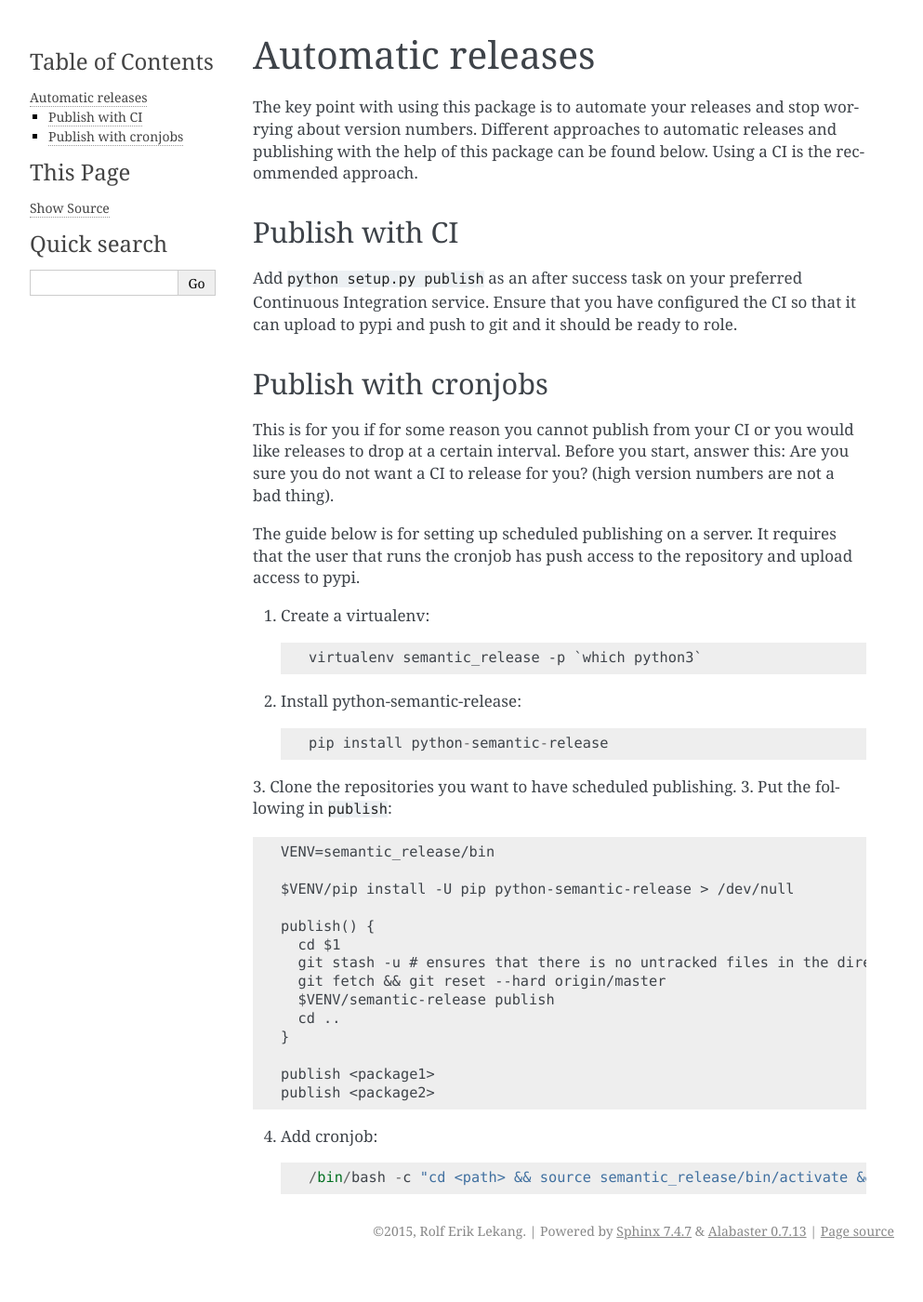
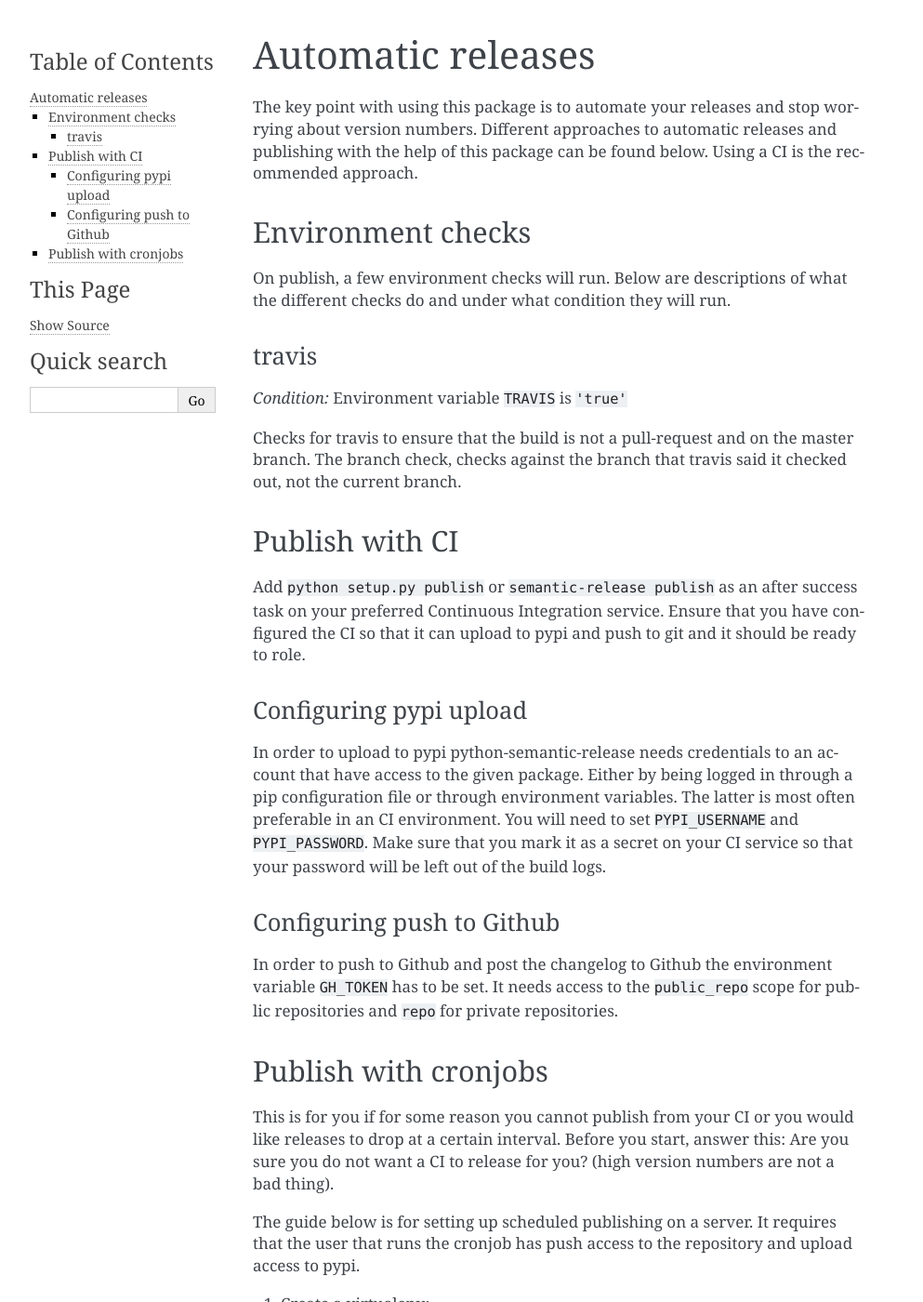
Before and after one commit to python-semantic-release/python-semantic-release, a Sphinx documentation site: the page built from docs/automatic-releases.rst, in a window 1280 px wide and 1400 px high. Shown: the whole window at 93% size, without its empty margins (148-1141 px from the left). Built offline with Sphinx 7.4.7, drawn with Linux system fonts in a browser that asks for light colours.

Commit message:
docs: Add documentation for configuring on CI

```diff
--- a/docs/automatic-releases.rst
+++ b/docs/automatic-releases.rst
@@ -5,11 +5,40 @@ The key point with using this package is to automate your releases and stop worr
 version numbers. Different approaches to automatic releases and publishing with the help of
 this package can be found below. Using a CI is the recommended approach.
 
+
+Environment checks
+~~~~~~~~~~~~~~~~~~
+On publish, a few environment checks will run. Below are descriptions of what the different checks
+do and under what condition they will run.
+
+travis
+^^^^^^
+*Condition:* Environment variable ``TRAVIS`` is ``'true'``
+
+Checks for travis to ensure that the build is not a pull-request and on the master branch.
+The branch check, checks against the branch that travis said it checked out, not the current
+branch.
+
 Publish with CI
 ~~~~~~~~~~~~~~~
-Add ``python setup.py publish`` as an after success task on your preferred Continuous Integration
-service. Ensure that you have configured the CI so that it can upload to pypi and push to git and
-it should be ready to role.
+Add ``python setup.py publish`` or ``semantic-release publish`` as an after success task on your
+preferred Continuous Integration service. Ensure that you have configured the CI so that it can
+upload to pypi and push to git and it should be ready to role.
+
+Configuring pypi upload
+^^^^^^^^^^^^^^^^^^^^^^^
+In order to upload to pypi python-semantic-release needs credentials to an account that
+have access to the given package. Either by being logged in through a pip configuration file
+or through environment variables. The latter is most often preferable in an CI environment.
+You will need to set ``PYPI_USERNAME`` and ``PYPI_PASSWORD``. Make sure that you mark it
+as a secret on your CI service so that your password will be left out of the build logs.
+
+Configuring push to Github
+^^^^^^^^^^^^^^^^^^^^^^^^^^
+In order to push to Github and post the changelog to Github the environment variable
+``GH_TOKEN`` has to be set. It needs access to the ``public_repo`` scope for public repositories
+and ``repo`` for private repositories.
+
 
 Publish with cronjobs
 ~~~~~~~~~~~~~~~~~~~~~
```
